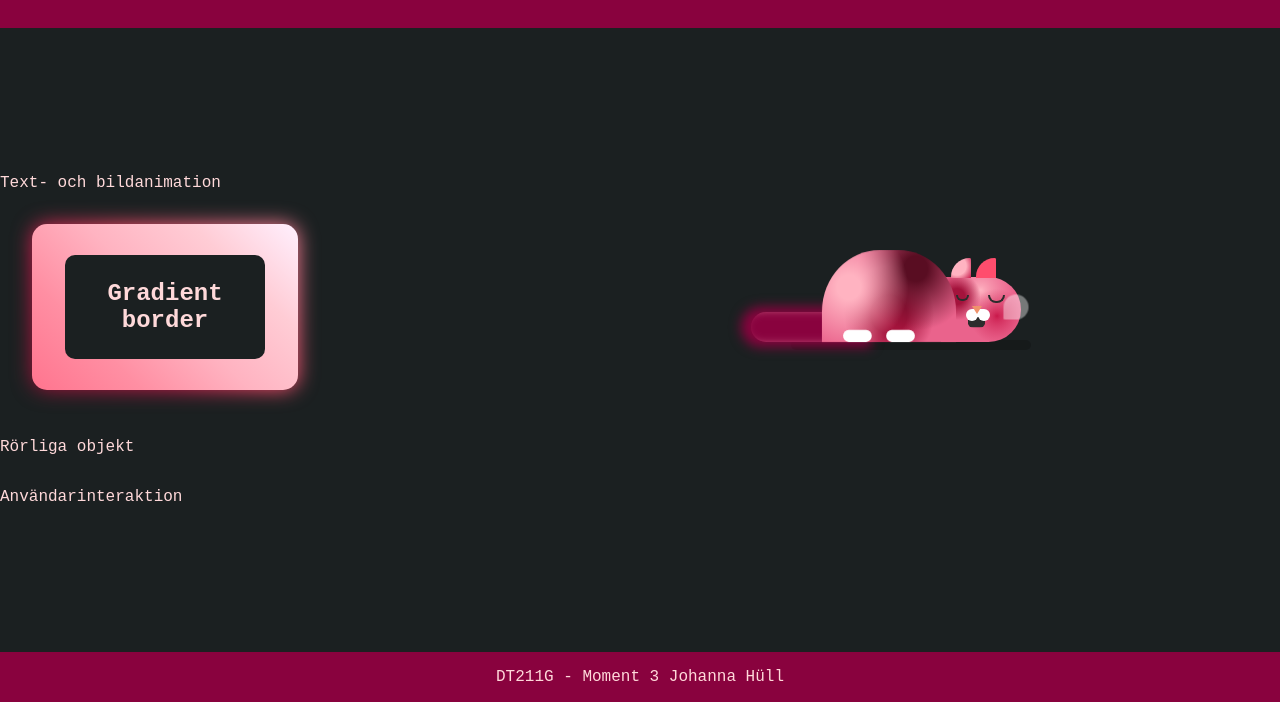
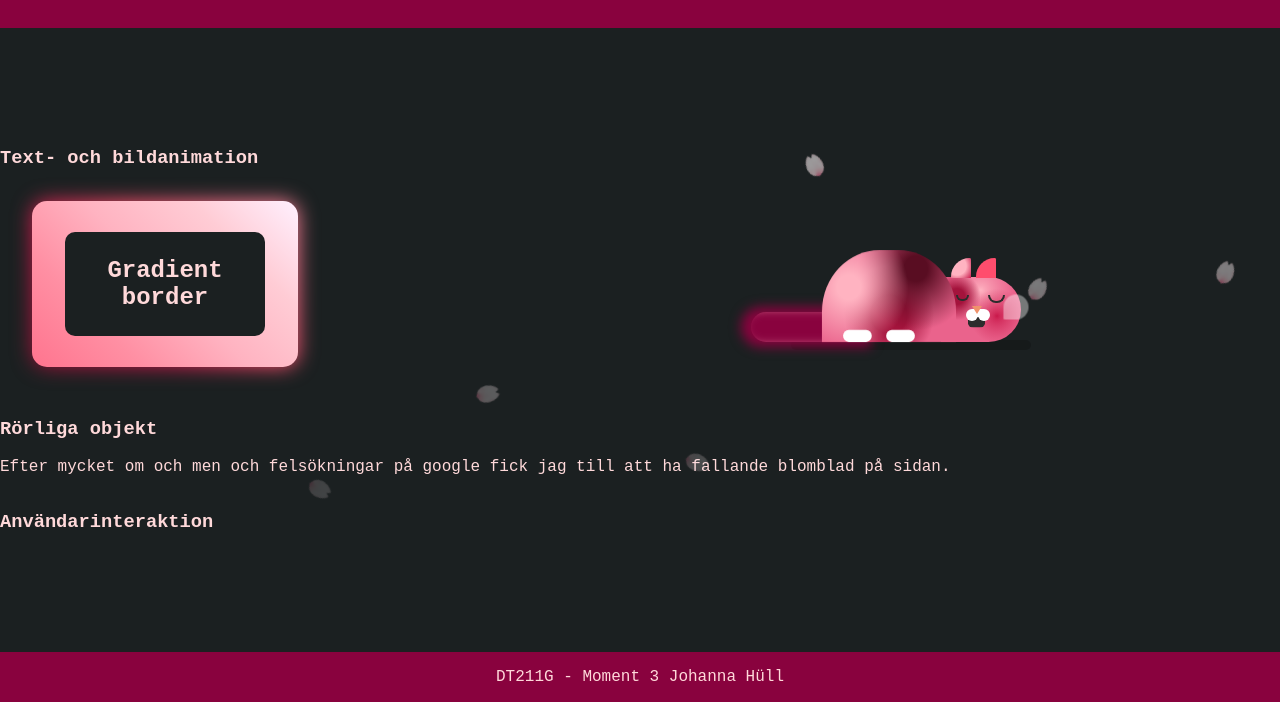
Before and after one commit to weirdiful/Moment-4, a website built with Parcel: page src/animering.html in a window 1280 px wide. Shown: the part 98-800 px from the top of the page. Built offline with nearby package versions, Linux system fonts and the light colour scheme.

Commit message:
sakura flowers

```diff
--- a/src/animering.html
+++ b/src/animering.html
@@ -36,7 +36,7 @@
     </header>
 
    <div class=>
-<p>Text- och bildanimation</p>
+<h3>Text- och bildanimation</h3>
 
 <div class="gradientbody">
 <div class="gradient"> <p>Gradient border</p></div>
@@ -57,9 +57,21 @@
 
 </div>
 
-   <div><p>Rörliga objekt</p></div>
+<div>
+    <h3>Rörliga objekt</h3>
+    <p>Efter mycket om och men och felsökningar på google fick jag till att ha fallande blomblad på sidan.</p>
+    <div class="sakura-container">
+    <img class="sakura-icon" src="img/sakurapetal.png" alt="sakura flower icon">
+    <img class="sakura-icon" src="img/sakurapetal.png" alt="sakura flower icon">
+    <img class="sakura-icon" src="img/sakurapetal.png" alt="sakura flower icon">
+    <img class="sakura-icon" src="img/sakurapetal.png" alt="sakura flower icon">
+    <img class="sakura-icon" src="img/sakurapetal.png" alt="sakura flower icon">
+    <img class="sakura-icon" src="img/sakurapetal.png" alt="sakura flower icon">
+    </div>
+</div>
 
-   <div><p>Användarinteraktion</p></div>
+
+   <div><h3>Användarinteraktion</h3></div>
 
 
 
--- a/src/css/_animering.scss
+++ b/src/css/_animering.scss
@@ -277,3 +277,69 @@
         transform: scaleX(0.7);
     }
 }
+
+.sakura-container {
+    position: fixed;
+    top: 0;
+    right: 0;
+    width: 100%;
+    height: 100%;
+    overflow: hidden;
+    pointer-events: none;
+}
+
+.sakura-icon {
+    position: absolute;
+    top: -100px;
+    width: 50px;
+    height: auto;
+    opacity: 0.8;
+    animation: sakura 5s linear infinite, rotate 3s infinite linear;
+}
+
+@keyframes sakura {
+    0%{
+        transform: translateX(0) translateY(0) rotate(0deg);
+        opacity: 1;
+    }
+    100%{
+        transform: translateX(calc(200px)) translateY(100vh) rotate(360deg);
+        opacity: 0;
+    }
+}
+
+.sakura-icon:nth-child(1){
+    left: 10%;
+    animation-duration: 6s;
+    animation-delay: 0s;
+}
+
+.sakura-icon:nth-child(2){
+    left: 25%;
+    animation-duration: 7s;
+    animation-delay: 0s;
+}
+
+.sakura-icon:nth-child(3){
+    left: 40%;
+    animation-duration: 5s;
+    animation-delay: 1s;
+}
+
+.sakura-icon:nth-child(4){
+    left: 55%;
+    animation-duration: 7s;
+    animation-delay: 2s;
+}
+
+.sakura-icon:nth-child(5){
+    left: 70%;
+    animation-duration: 6s;
+    animation-delay: 1.5s;
+}
+
+.sakura-icon:nth-child(6){
+    left: 85%;
+    animation-duration: 8s;
+    animation-delay: 0.5s;
+}
```
Also changed, not shown: dist/animering.html, dist/sakura-icon.81902c6c.png (added), dist/sakurapetal.8fccbc3f.png (added), dist/sakurapetals.43e166a3.png (added), src/img/sakura-icon.png (added), src/img/sakurapetal.png (added), 2 other files.
